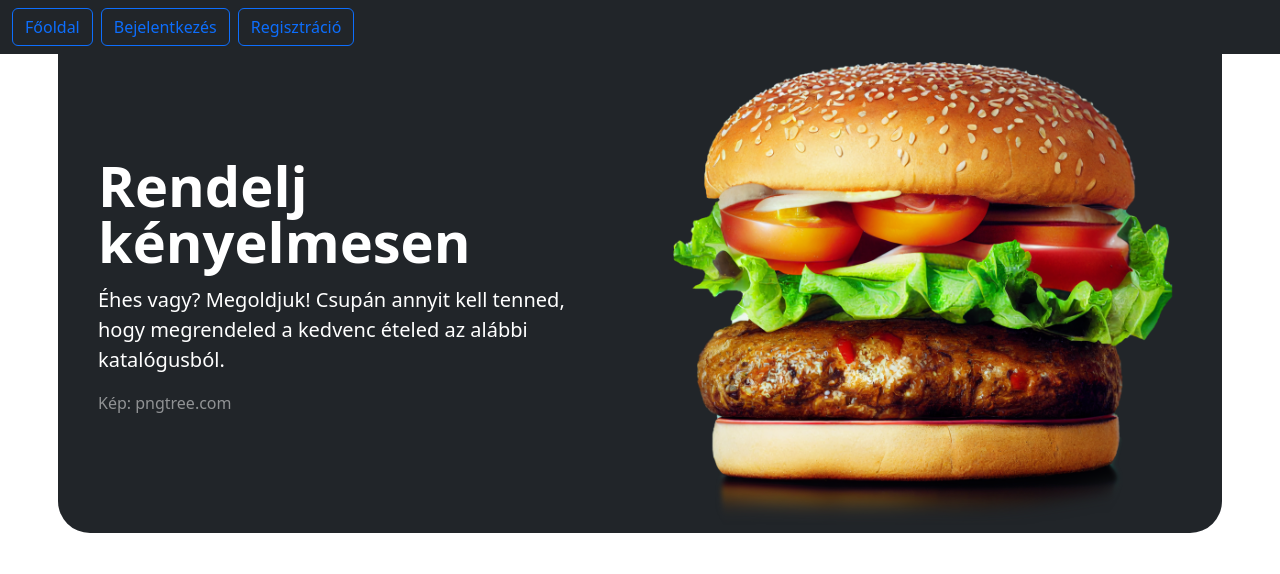
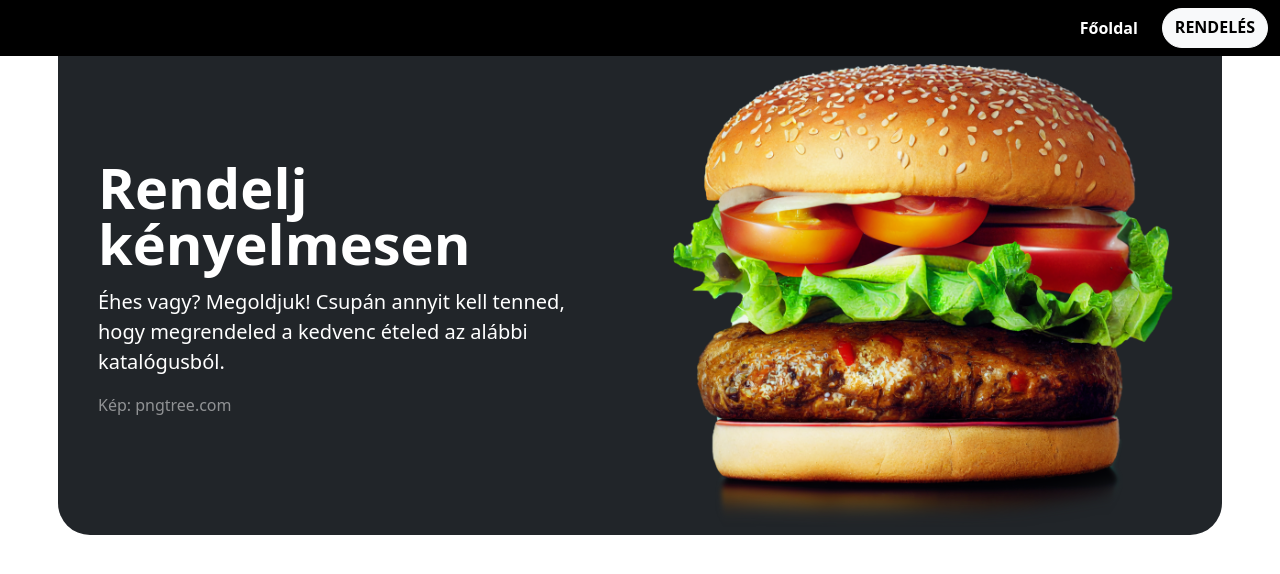
Before and after one commit to bombasztikus/Vizsgaremek, a Vue app in the folder frontend/: page / in a window 1280 px wide. Shown: the top 574 px of the page. Built offline with nearby package versions, Linux system fonts and the light colour scheme; no server answers.

Commit message:
újracsinált navbar

```diff
--- a/frontend/src/components/app/AppNav.vue
+++ b/frontend/src/components/app/AppNav.vue
@@ -1,26 +1,15 @@
 <template>
-    <nav class="navbar navbar-dark bg-dark">
-        <form class="container-fluid justify-content-start">
-            <RouterLink :to="{ name: 'home' }" class="btn btn-outline-primary me-2">Főoldal</RouterLink>
-            <RouterLink :to="{ name: 'login' }" class="btn btn-outline-primary me-2">Bejelentkezés</RouterLink>
-            <RouterLink :to="{ name: 'register' }" class="btn btn-outline-primary me-2">Regisztráció</RouterLink>
-
-            <!-- <a href="{{ url_for('routes.rendeles') }}" class="btn btn-sm btn-outline-danger">Rendelés</a> -->
-            <!-- {% if current_user.is_authenticated %}
-            <li class="nav-item dropdown ms-aut">
-                <a class="btn btn-sm btn-outline-danger" href="#" role="button" data-bs-toggle="dropdown"
-                    aria-expanded="false">
-                    Profil
-                </a>
-                <ul class="dropdown-menu">
-                    <li><a class="dropdown-item" href="{{ url_for('routes.kosar') }}">Kosár</a></li>
-                    <li><a class="dropdown-item" href="{{ url_for('routes.out') }}">Kijelentkezés</a></li>
-                </ul>
-            </li>
-            {% else %}
-            <a href="{{ url_for('routes.reg') }}" class="btn btn-sm btn-outline-danger">Regisztráció</a>
-            <a href="{{ url_for('routes.log') }}" class="btn btn-sm btn-outline-danger">Bejelentkezés</a>
-            {% endif %} -->
-        </form>
+    <nav class="navbar navbar-expand-lg bg-black">
+        <div class="container-fluid">
+            <button class="navbar-toggler border-white ms-auto" type="button" data-bs-toggle="collapse" data-bs-target="#navbarNavAltMarkup" aria-controls="navbarNavAltMarkup" aria-expanded="false" aria-label="Toggle navigation">
+                <i class="bi bi-list text-white p-2 fs-3"></i>
+            </button>
+            <div class="collapse navbar-collapse" id="navbarNavAltMarkup">
+            <div class="navbar-nav gap-3 ms-auto fw-semibold">
+                <RouterLink :to="{ name: 'home' }" class="nav-link text-white">Főoldal</RouterLink>
+                <RouterLink :to="{ name: 'register' }" class="btn btn-light rounded-pill fw-bold text-uppercase">RENDELÉS</RouterLink>
+            </div>
+            </div>
+        </div>
     </nav>
 </template>
```
